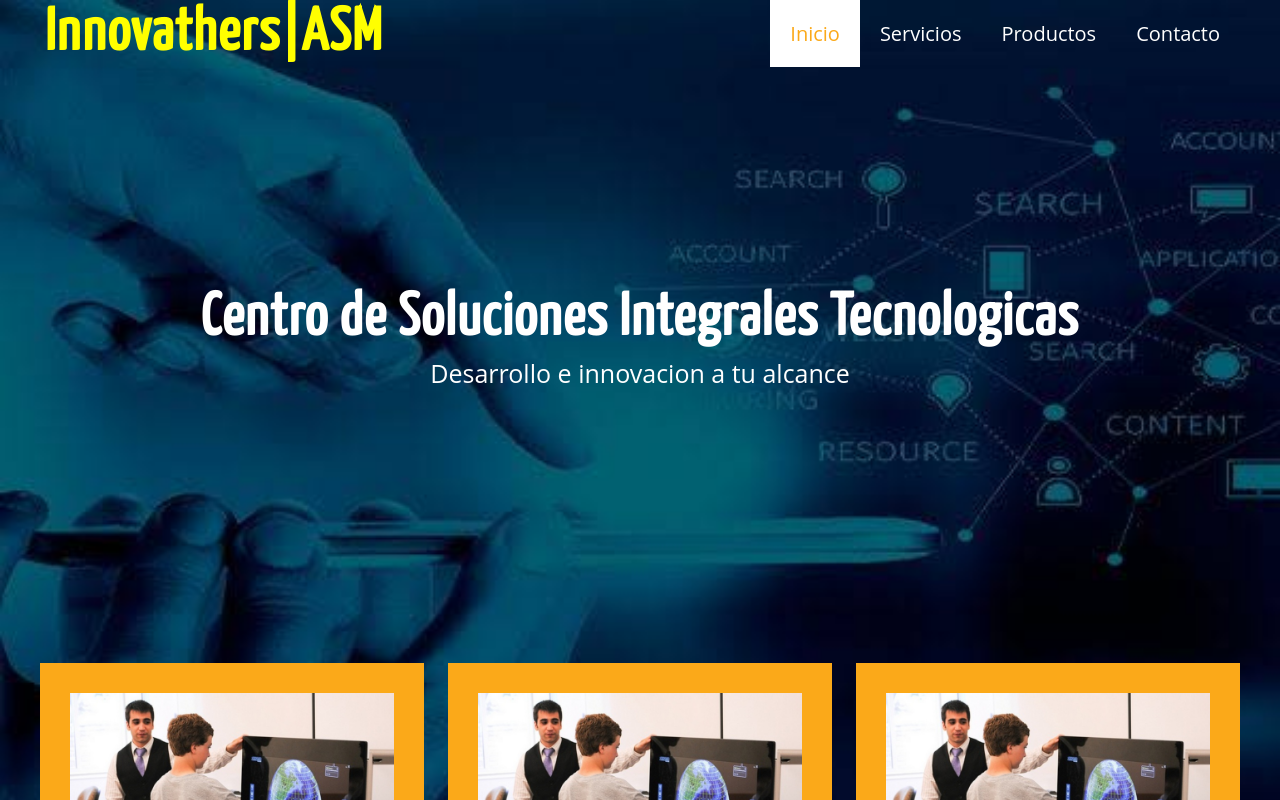
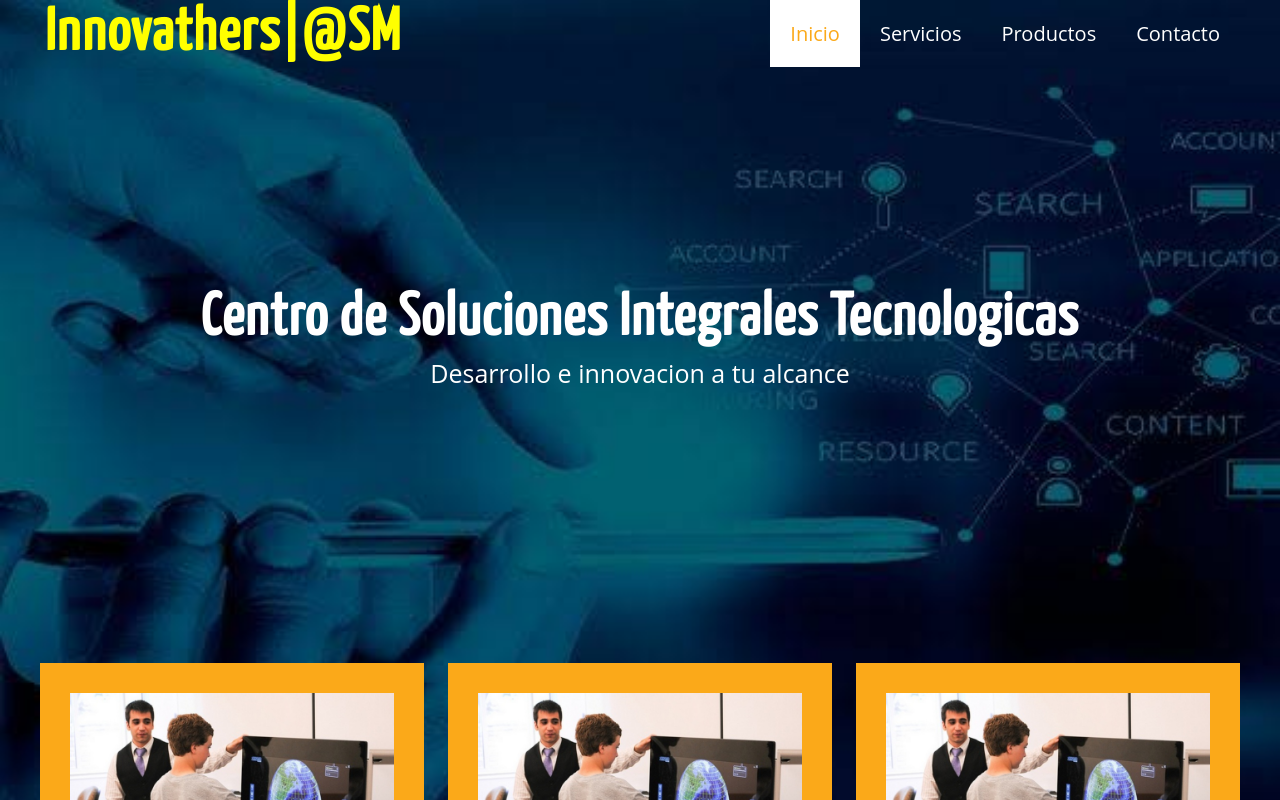
Before and after one commit to Adolfo2803/innovather, a plain HTML site: page index.html in a window 1280 px wide. Shown: the top 800 px of the page. Drawn offline with Linux system fonts and the light colour scheme; a web font is replaced by a local one.

Commit message:
Se agrego un arroba en la class logo

```diff
--- a/index.html
+++ b/index.html
@@ -16,7 +16,7 @@
 <body>
     <header class="header">
         <div class="contenedor">
-            <h1 class="logo">Innovathers|ASM</h1>
+            <h1 class="logo">Innovathers|@SM</h1>
             <div class="men"><i class="material-icons" id="btn-menu">reorder</i></div>
             <nav class="nav" id="nav">
                 <ul class="menu">
```
